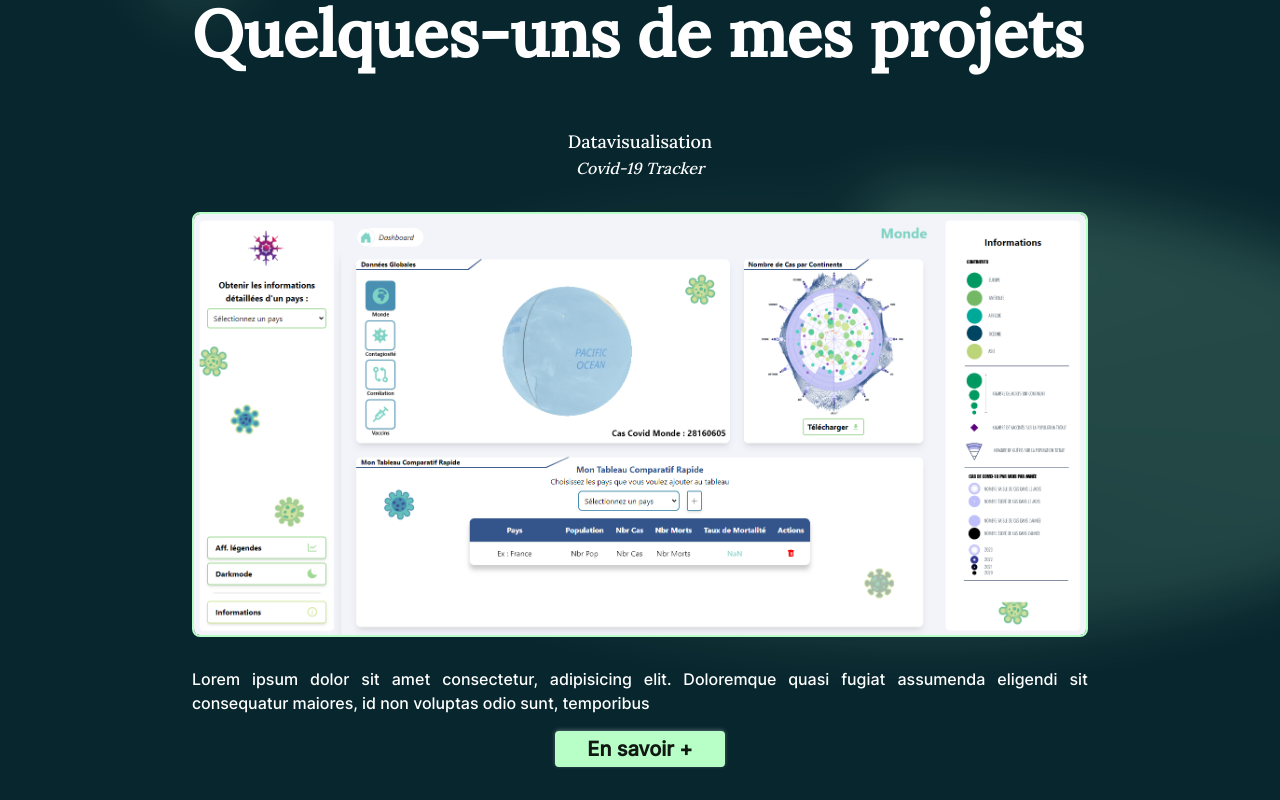
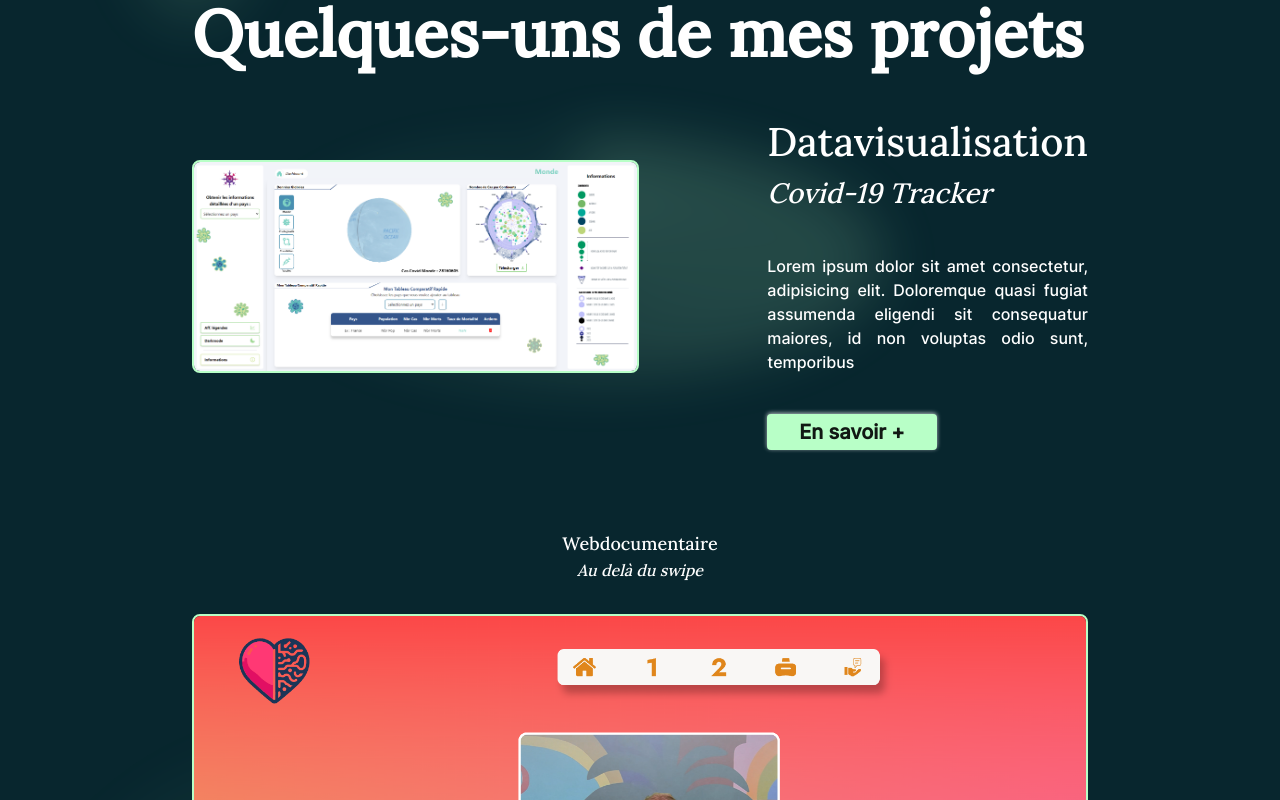
Before and after one commit to Lirido1404/portfolio2024, a React (Create React App) app: page / in a window 1280 px wide. Shown: the part 800-1600 px from the top of the page. Built offline with nearby package versions, Linux system fonts and the light colour scheme.

Commit message:
detail +

```diff
--- a/src/Components/Mainlayout.css
+++ b/src/Components/Mainlayout.css
@@ -92,7 +92,7 @@
 
   .btncta{
     box-shadow: 0px 4px 4px 0px rgba(0, 0, 0, 0.4);
-    box-shadow: 0px -1px 4px 0px rgba(255, 255, 255, 0.3);
+    box-shadow: 0px -1px 4px 0px rgba(255, 255, 255, 0.7);
   }
 
 
--- a/src/Components/Mainlayout.jsx
+++ b/src/Components/Mainlayout.jsx
@@ -99,13 +99,13 @@ function Mainlayout() {
 
                 <div className="h-1 w-8 bg-[#B8FFC7] mt-6 rounded-full barresep1"></div>
 
-                <div className="h-8 w-1 bg-[#B8FFC7] mt-4 rounded-full barresep2 hidden ml-8 mb-2"></div>
+                <div className="h-8 w-1 bg-[#B8FFC7] mt-4 rounded-full barresep2 hidden  mb-2"></div>
 
                 <h3 className="text-lg text-white mt-2 styleInter italic infodev">
                   Front-End
                 </h3>
 
-                <div className="sectionlogo mt-2 ml-8">
+                <div className="sectionlogo mt-2">
                   <img
                     src={htmllogo}
                     alt=""
@@ -146,13 +146,13 @@ function Mainlayout() {
 
                 <div className="h-1 w-8 bg-[#B8FFC7] mt-4 rounded-full barresep1"></div>
 
-                <div className="h-8 w-1 bg-[#B8FFC7] mt-4 rounded-full barresep2 hidden mb-2 ml-8"></div>
+                <div className="h-8 w-1 bg-[#B8FFC7] mt-4 rounded-full barresep2 hidden mb-2 "></div>
 
                 <h3 className="text-lg text-white mt-2 styleInter italic infodev">
                   Back-End
                 </h3>
 
-                <div className="sectionlogoback mt-2 ml-8">
+                <div className="sectionlogoback mt-2 ">
                   <img
                     src={phplogo}
                     alt=""
@@ -191,13 +191,10 @@ function Mainlayout() {
           </h3>
         </div>
 
-        <div className="mt-20 ">
-          <div className="">
-
-          <h3 className="text-lg text-white text-center ">Datavisualisation</h3>
-          <h3 className="text-center text-white italic">Covid-19 Tracker</h3>
-        </div>
-        <div className="relative justify-center flex mt-8 luciole3">
+        <div className="mt-20 sectionReal1">
+          <div className="petitesectionReal1">
+            <div className=" real1sectiongauche">
+              <div className="relative justify-center flex mt-8 luciole3 ">
                 <img
                   src={imgcov11}
                   alt=""
@@ -205,19 +202,29 @@ function Mainlayout() {
                   draggable={false}
                 />
               </div>
-        <div className="mt-6 flex justify-center">
+            </div>
+            <div className="real1sectiondroite ">
+            <div>
+              <h3 className="text-lg text-white text-center TitreReal1">Datavisualisation</h3>
+              <h3 className="text-center text-white italic TitreReal2">Covid-19 Tracker</h3>
+            </div>
+            <div className="">
+            <div className="mt-6 flex justify-center texteReal1">
               <p className="text-justify text-white">
                 Lorem ipsum dolor sit amet consectetur, adipisicing elit. Doloremque
                 quasi fugiat assumenda eligendi sit consequatur maiores, id non
                 voluptas odio sunt, temporibus
               </p>
             </div>
-        <div className="flex justify-center mt-4">
+            <div className="flex justify-center mt-4 cta1">
               <Link to="/CovidTracker">
                 <button className="bg-[#B8FFC7] px-8 py-1  rounded border-1 border-[#EDEDED] btncta">
                   <p className="text-xl font-bold opacity-90 ">En savoir +</p>
                 </button>
               </Link>
+            </div>
+            </div>
+            </div>
             </div>
         </div>
 
--- a/src/index.css
+++ b/src/index.css
@@ -37,12 +37,14 @@ body{
         flex-wrap: wrap;
         align-items: center;
         margin-top: 0 !important;
+        margin-left: 2rem;
     }
 
     .sectiontechlogo{
         flex-direction: row;
         align-items: center;
         margin-top: 0 !important;
+
 
     }
 
@@ -55,6 +57,7 @@ body{
         flex-wrap: wrap;
         align-items: center;
         margin-top: 0 !important;
+        margin-left: 2rem;
     }
 
     .sectiontechlogo img{
@@ -72,6 +75,7 @@ body{
 
     .barresep2{
         display: block;
+        margin-left: 2rem;
     }
 
     .h2pres{
@@ -126,6 +130,49 @@ body{
 
 
 
+    .petitesectionReal1{
+        display: flex;
+        gap: 8rem;
+    }
+
+    .real1sectiondroite{
+        display: flex;
+        flex-direction: column;
+
+    }
+
+
+    .real1sectiongauche{
+        max-width: 50%;
+    }
+    .real1sectiondroite{
+        max-width: 50%;
+    }
+
+    .TitreReal1,.TitreReal2{
+        text-align: left;
+    }
+
+    .TitreReal1{
+        font-size: 40px;
+        font-weight: 400;
+    }
+
+    .TitreReal2{
+        font-size: 28px;
+        font-weight: 200;
+        margin-top: 1rem;
+    }
+
+
+    .texteReal1{
+        margin-top: 2.5rem;
+    }
+
+    .cta1{
+        margin-top: 2.5rem;
+        justify-content: start;
+    }
 
 
 
```
Lines whose indentation alone changed are shown as unchanged.
